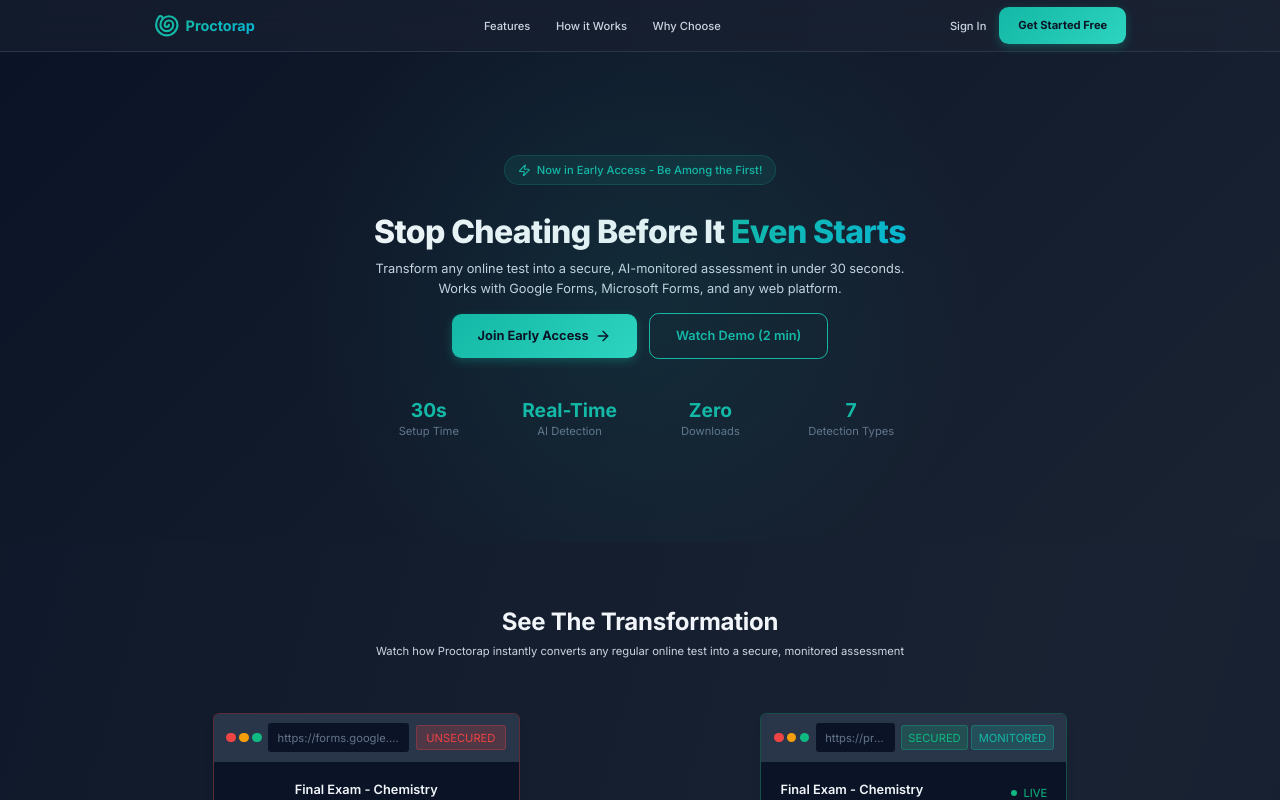
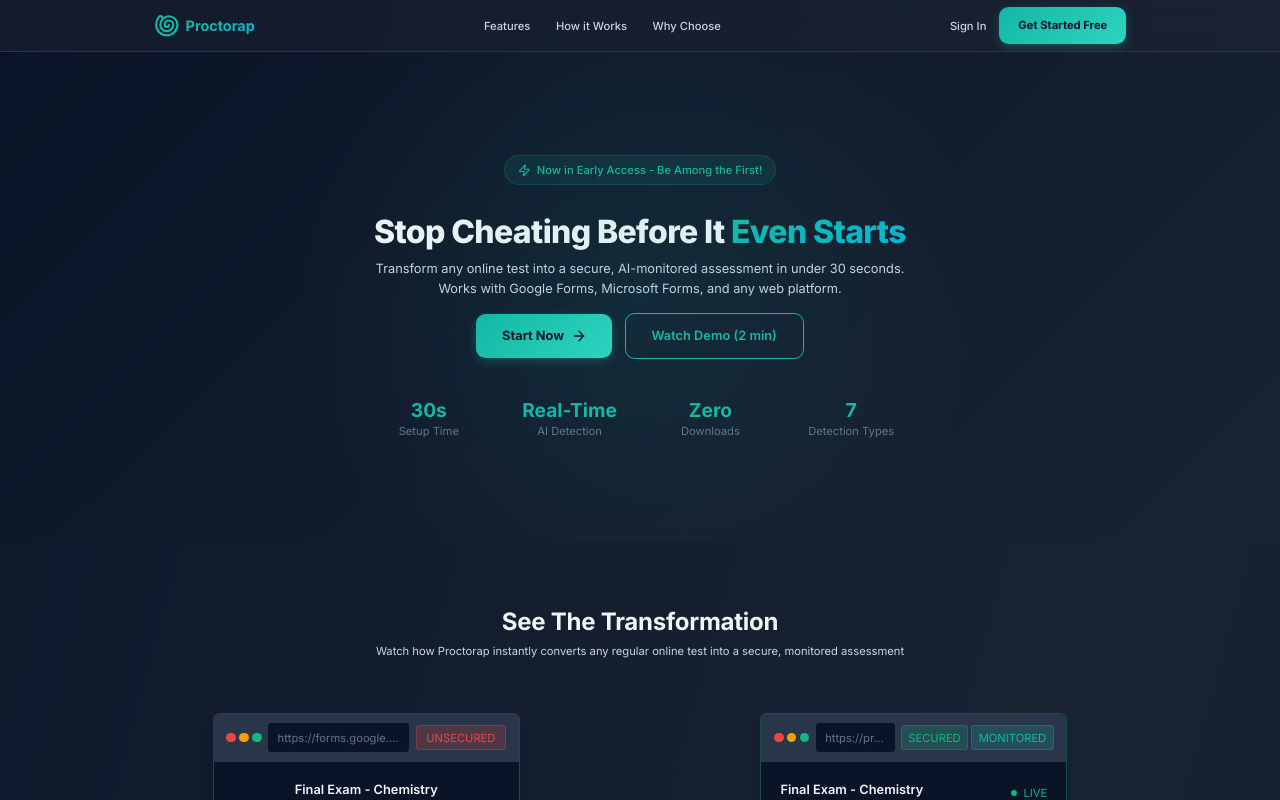
Before and after one commit to HARSH825/Proctwrap, a Next.js app in the folder client/: page / in a window 1280 px wide. Shown: the top 800 px of the page. Built offline with nearby package versions, Linux system fonts and the light colour scheme.

Commit message:
test url

```diff
--- a/client/app/dashboard/page.tsx
+++ b/client/app/dashboard/page.tsx
@@ -209,7 +209,7 @@
 
               <div>
                 <label className="block text-sm font-medium mb-2" style={{ color: 'var(--color-text)' }}>
-                  Form URL (Google Forms or Microsoft Forms)
+                  Test URL (Google forms or Microsoft or any platform)
                 </label>
                 <input
                   type="url"
--- a/client/app/page.tsx
+++ b/client/app/page.tsx
@@ -243,7 +243,7 @@
             </p>
             <div className="flex flex-col sm:flex-row gap-4 justify-center items-center mb-12">
               <Link href="/register" className="btn btn-primary px-8 py-4 text-base">
-                Join Early Access
+                Start Now
                 <ArrowRight className="ml-2 h-5 w-5" />
               </Link>
               <Link href="#demo" className="btn btn-outline px-8 py-4 text-base">
```
